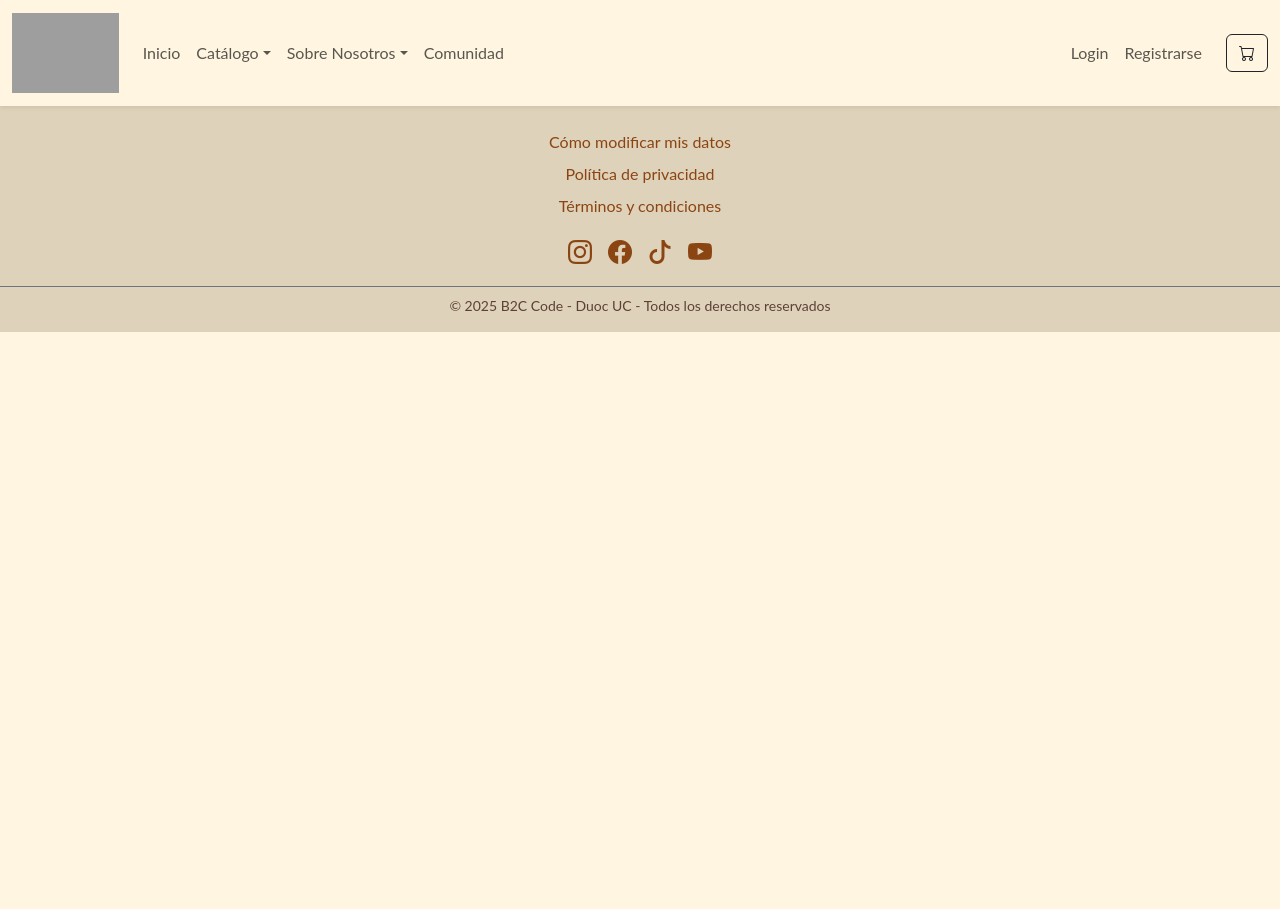
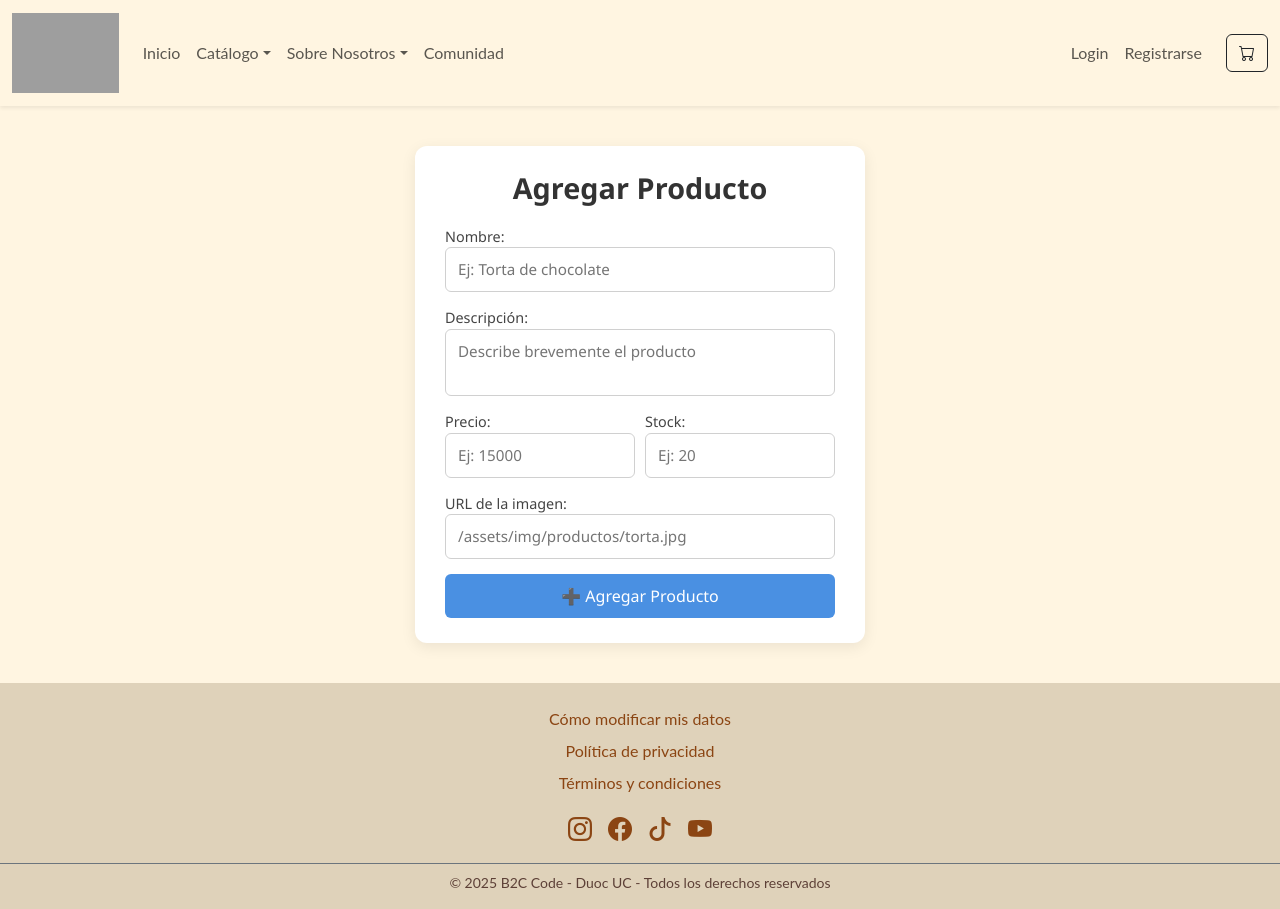
Before and after one commit to Carlitos-A/BakeryWeb_CRA, a React (Create React App) app: page /agregar in a window 1280 px wide. Before the commit the page ends 800 px from the top, so only its background shows below. Built offline with nearby package versions, Linux system fonts and the light colour scheme; grey boxes are pictures that could not be loaded.

Commit message:
Se agrega muestreo de productos con backend
Tambien se agrega pagina preliminar de añadir productos (Visible para todos, aun falta agrega funcionalidad para que solo lo vea el rol de admin)

```diff
--- a/src/App.jsx
+++ b/src/App.jsx
@@ -15,6 +15,7 @@ import Procesos from './pages/Procesos'
 import NuestraHistoria from './pages/NuestraHistoria'
 import Equipo from './pages/Equipo'
 import Comunidad from './pages/Comunidad'
+import AgregarProducto from './pages/AgregarProducto.jsx'
 
 function App() {
   return (
@@ -31,6 +32,7 @@ function App() {
             <Route path='/comunidad' element={<Comunidad />} />
             <Route path="/Login" element={<Login />} />
             <Route path="/Registro" element={<Registro />} />
+            <Route path="/agregar" element={<AgregarProducto />} />
           </Routes>
           <Footer />
     </React.StrictMode>
--- a/src/components/EmblaCarousel.jsx
+++ b/src/components/EmblaCarousel.jsx
@@ -48,7 +48,6 @@ const EmblaCarousel = ({ options }) => {
 
                   <div className="d-flex justify-content-between mb-3">
                     <h5 className="mb-0">{product.title}</h5>
-                    <h5 className="text-dark mb-0">{product.price} CLP</h5>
                     <h5 className="text-dark mb-0">{product.price}CLP</h5>
 
                   </div>
--- /dev/null
+++ b/src/pages/AgregarProducto.jsx
@@ -0,0 +1,117 @@
+import { useState } from "react";
+import "../styles/style.css";
+
+export default function AgregarProducto() {
+  const [producto, setProducto] = useState({
+    nombre: "",
+    descripcion: "",
+    precio: "",
+    stock: "",
+    imagenUrl: ""
+  });
+
+  const [mensaje, setMensaje] = useState("");
+
+  const handleChange = (e) => {
+    const { name, value } = e.target;
+    setProducto({ ...producto, [name]: value });
+  };
+
+  const handleSubmit = async (e) => {
+    e.preventDefault();
+    setMensaje("");
+
+    if (!producto.nombre || !producto.precio || !producto.stock) {
+      setMensaje("Completa al menos nombre, precio y stock.");
+      return;
+    }
+
+    try {
+      const respuesta = await fetch("http://localhost:8080/api/productos", {
+        method: "POST",
+        headers: { "Content-Type": "application/json" },
+        body: JSON.stringify({
+          ...producto,
+          precio: parseFloat(producto.precio),
+          stock: parseInt(producto.stock)
+        })
+      });
+
+      if (respuesta.ok) {
+        setMensaje("✅ Producto agregado correctamente");
+        setProducto({ nombre: "", descripcion: "", precio: "", stock: "", imagenUrl: "" });
+      } else {
+        const error = await respuesta.text();
+        setMensaje(`❌ Error al agregar producto: ${error}`);
+      }
+    } catch (err) {
+      setMensaje(`⚠️ Error de conexión: ${err.message}`);
+    }
+  };
+
+  return (
+    <div className="agregar-container">
+      <h2 className="agregar-titulo">Agregar Producto</h2>
+      <form onSubmit={handleSubmit} className="agregar-form">
+        <label>
+          Nombre:
+          <input
+            name="nombre"
+            placeholder="Ej: Torta de chocolate"
+            value={producto.nombre}
+            onChange={handleChange}
+          />
+        </label>
+
+        <label>
+          Descripción:
+          <textarea
+            name="descripcion"
+            placeholder="Describe brevemente el producto"
+            value={producto.descripcion}
+            onChange={handleChange}
+          />
+        </label>
+
+        <div className="agregar-doble">
+          <label>
+            Precio:
+            <input
+              name="precio"
+              type="number"
+              placeholder="Ej: 15000"
+              value={producto.precio}
+              onChange={handleChange}
+            />
+          </label>
+          <label>
+            Stock:
+            <input
+              name="stock"
+              type="number"
+              placeholder="Ej: 20"
+              value={producto.stock}
+              onChange={handleChange}
+            />
+          </label>
+        </div>
+
+        <label>
+          URL de la imagen:
+          <input
+            name="imagenUrl"
+            placeholder="/assets/img/productos/torta.jpg"
+            value={producto.imagenUrl}
+            onChange={handleChange}
+          />
+        </label>
+
+        <button type="submit" className="btn-agregar">
+          ➕ Agregar Producto
+        </button>
+      </form>
+
+      {mensaje && <p className="mensaje">{mensaje}</p>}
+    </div>
+  );
+}
--- a/src/pages/Catalogo.jsx
+++ b/src/pages/Catalogo.jsx
@@ -1,22 +1,72 @@
 import React, { useState, useEffect } from 'react';
 import '../styles/style.css';
-import { productos } from '../constantes/productos.js';
-
 import { catalogoItems } from '../constantes/catalogoItems.js';
 import { useCart } from '../components/CartContext.jsx';
 import { useParams, useNavigate } from "react-router-dom";
 
 
 export default function Catalogo() {
-
     const { addToCart } = useCart();
     const navigate = useNavigate();
     const { categoria } = useParams();
     const [categoriaSeleccionada, setCategoriaSeleccionada] = useState("Todos los productos");
 
+    //Conexion con Backend para obtener productos
+
+    const [productos, setProductos] = useState([]);
+    const [loading, setLoading] = useState(true);
+    const [error, setError] = useState(null);
+
+
+
+
+    useEffect(() => {
+
+        const fetchProductos = async () => {
+            try {
+                const response = await fetch("http://localhost:8083/api/v1/Productos");
+
+                if (!response.ok) {
+                    throw new Error("Error al obtener productos");
+                }
+
+                const data = await response.json();
+
+                const productosList = data._embedded
+                    ? Object.values(data._embedded)[0]
+                    : Array.isArray(data)
+                        ? data
+                        : [];
+
+
+                const adaptados = productosList.map(p => ({
+                    id: p.id_producto,
+                    title: p.nombre,
+                    category: p.categoria,
+                    description: p.descripcion,
+                    price: p.precio,
+                    sku: p.sku,
+                    stock: p.stock,
+                    img: p.enlaceimg,
+                }));
+
+                setProductos(adaptados);
+            } catch (err) {
+                setError(err.message);
+            } finally {
+                setLoading(false);
+            }
+        };
+
+        fetchProductos();
+    }, []);
+
+
+
+    //Conexion con Backend para obtener productos}
+
     useEffect(() => {
         if (categoria) {
-
             const catNombre = categoria.replace(/-/g, " ");
             setCategoriaSeleccionada(catNombre);
         } else {
@@ -34,6 +84,8 @@ export default function Catalogo() {
 
 
 
+    if (loading) return <p className="text-center mt-5">Cargando productos...</p>;
+    if (error) return <p className="text-center text-danger mt-5">{error}</p>;
 
     return (
 
@@ -47,15 +99,18 @@ export default function Catalogo() {
                     <aside className="col-md-3 mb-4">
                         <div className="p-3 bg-white rounded shadow-sm">
                             <h5 className="mb-3 text-center">Filtrar por categoría</h5>
-                            <ul className="list-group">
+                            <ul className="list-group mb-3">
                                 {catalogoItems.map((item) => (
                                     <li
                                         key={item.id}
-                                        className={`list-group-item list-group-item-action ${categoriaSeleccionada.toLowerCase().trim() === item.name.toLowerCase().trim() ? "active" : ""
+                                        className={`list-group-item list-group-item-action ${categoriaSeleccionada.toLowerCase().trim() === item.name.toLowerCase().trim()
+                                                ? "active"
+                                                : ""
                                             }`}
                                         style={{ cursor: "pointer" }}
                                         onClick={() => {
-                                            const ruta = item.name === "Todos los productos"
+                                            const ruta =
+                                                item.name === "Todos los productos"
                                                     ? "/catalogo"
                                                     : `/catalogo/${item.name.toLowerCase().replace(/\s+/g, "-")}`;
                                             navigate(ruta);
@@ -65,6 +120,18 @@ export default function Catalogo() {
                                     </li>
                                 ))}
                             </ul>
+
+
+                             {/* {esAdmin && (*/}
+                                <div className="text-center mt-3">
+                                    <button
+                                        className="btn btn-color-car w-100"
+                                        onClick={() => navigate("/agregar")}
+                                    >
+                                        Agregar producto
+                                    </button>
+                                </div>
+                            {/* )}  */}
                         </div>
                     </aside>
 
@@ -78,7 +145,11 @@ export default function Catalogo() {
                                 : `Categoría: ${categoriaSeleccionada}`}
                         </h4>
 
+
+
                         <div className="row g-4">
+
+
                             {productosFiltrados.length > 0 ? (
                                 productosFiltrados.map((product) => (
                                     <div key={product.id} className="col-sm-6 col-md-4 col-lg-3">
--- a/src/styles/style.css
+++ b/src/styles/style.css
@@ -390,4 +390,101 @@
 
   .bg-custom {
     color: #ffffff;
-}
+  }
+
+  /* Contenedor general */
+  .agregar-container {
+    max-width: 450px;
+    margin: 40px auto;
+    padding: 25px 30px;
+    background-color: #ffffff;
+    border-radius: 12px;
+    box-shadow: 0 4px 15px rgba(0, 0, 0, 0.08);
+    font-family: 'Segoe UI', Tahoma, Geneva, Verdana, sans-serif;
+  }
+
+  /* Título */
+  .agregar-titulo {
+    text-align: center;
+    font-size: 1.8rem;
+    color: #333;
+    margin-bottom: 20px;
+    font-weight: 600;
+  }
+
+  /* Formulario */
+  .agregar-form {
+    display: flex;
+    flex-direction: column;
+    gap: 15px;
+  }
+
+  /* Inputs y textarea */
+  .agregar-form input,
+  .agregar-form textarea {
+    width: 100%;
+    padding: 10px 12px;
+    border: 1px solid #d0d0d0;
+    border-radius: 6px;
+    font-size: 0.95rem;
+    transition: border-color 0.3s ease;
+    resize: none;
+  }
+
+  .agregar-form input:focus,
+  .agregar-form textarea:focus {
+    border-color: #4a90e2;
+    outline: none;
+  }
+
+  /* Labels */
+  .agregar-form label {
+    display: flex;
+    flex-direction: column;
+    font-size: 0.9rem;
+    color: #444;
+  }
+
+  /* Doble campo (precio y stock) */
+  .agregar-doble {
+    display: flex;
+    gap: 10px;
+  }
+
+  .agregar-doble label {
+    flex: 1;
+  }
+
+  /* Botón */
+  .btn-agregar {
+    background-color: #4a90e2;
+    color: white;
+    padding: 10px;
+    border: none;
+    border-radius: 6px;
+    font-size: 1rem;
+    cursor: pointer;
+    font-weight: 500;
+    transition: background-color 0.3s ease, transform 0.1s ease;
+  }
+
+  .btn-agregar:hover {
+    background-color: #3a7bc1;
+    transform: scale(1.02);
+  }
+
+  /* Mensaje */
+  .mensaje {
+    margin-top: 15px;
+    text-align: center;
+    font-size: 0.9rem;
+  }
+
+  .mensaje:contains("✅") {
+    color: #2ecc71;
+  }
+
+  .mensaje:contains("❌"),
+  .mensaje:contains("⚠️") {
+    color: #e74c3c;
+  }
```
Also changed, not shown: src/services/usuarioServices.js (added, +27 -0 lines). Lines whose indentation alone changed are shown as unchanged.
